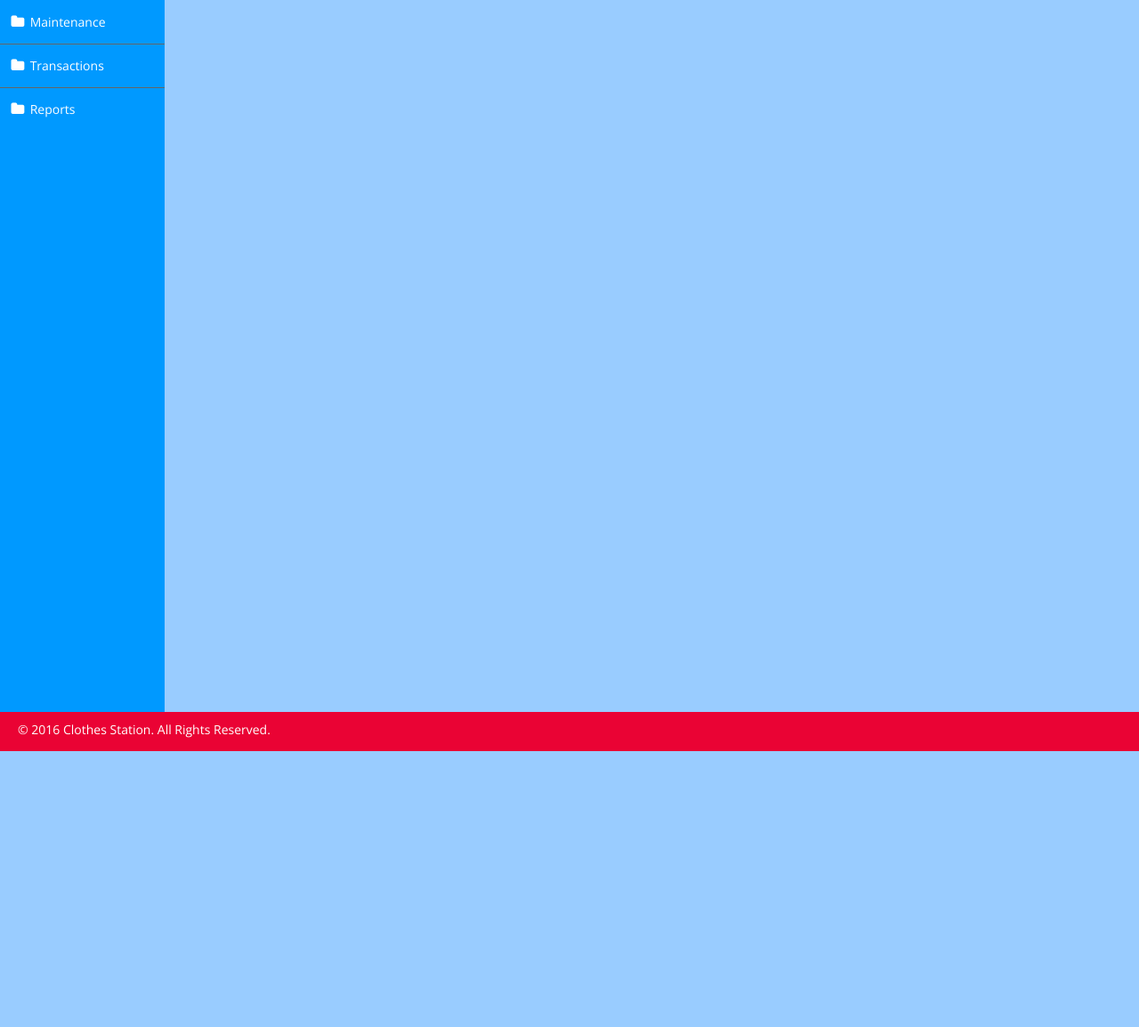
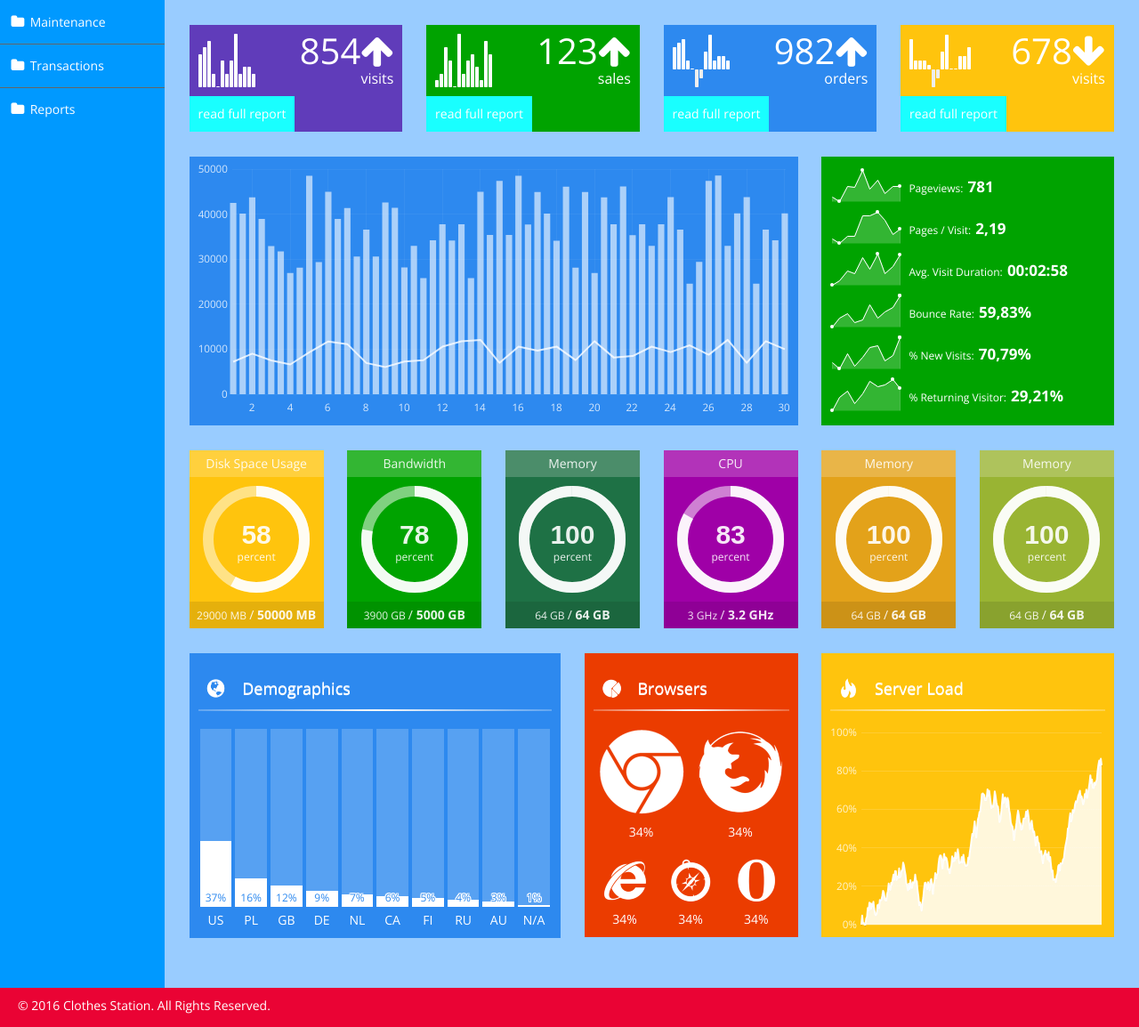
Before and after one commit to alladinxApp/clothes, a PHP site: page / in a window 1280 px wide. Shown: the part 58-1212 px from the top of the page at 89% size. Before the commit the page ends 902 px from the top, so only its background shows below. Run offline with PHP 8.4, Linux system fonts and the light colour scheme; data that the repository does not hold is empty.

Commit message:
update index/default page - add dashboard to the page..

```diff
--- a/index.php
+++ b/index.php
@@ -47,7 +47,7 @@
 
 				<!-- start: Content -->
 				<div id="content" class="span10">
-
+					<? require_once("views/default.php"); ?>
 				<!-- end: Content -->
 				</div><!--/#content.span10-->
 			</div><!--/fluid-row-->
--- /dev/null
+++ b/views/default.php
@@ -0,0 +1,321 @@
+<div class="row-fluid">
+	<div class="span3 statbox purple" onTablet="span6" onDesktop="span3">
+		<div class="boxchart">5,6,7,2,0,4,2,4,8,2,3,3,2</div>
+		<div class="number">854<i class="icon-arrow-up"></i></div>
+		<div class="title">visits</div>
+		<div class="footer">
+			<a href="#"> read full report</a>
+		</div>
+	</div>
+	<div class="span3 statbox green" onTablet="span6" onDesktop="span3">
+		<div class="boxchart">1,2,6,4,0,8,2,4,5,3,1,7,5</div>
+		<div class="number">123<i class="icon-arrow-up"></i></div>
+		<div class="title">sales</div>
+		<div class="footer">
+			<a href="#"> read full report</a>
+		</div>
+	</div>
+	<div class="span3 statbox blue noMargin" onTablet="span6" onDesktop="span3">
+		<div class="boxchart">5,6,7,2,0,-4,-2,4,8,2,3,3,2</div>
+		<div class="number">982<i class="icon-arrow-up"></i></div>
+		<div class="title">orders</div>
+		<div class="footer">
+			<a href="#"> read full report</a>
+		</div>
+	</div>
+	<div class="span3 statbox yellow" onTablet="span6" onDesktop="span3">
+		<div class="boxchart">7,2,2,2,1,-4,-2,4,8,,0,3,3,5</div>
+		<div class="number">678<i class="icon-arrow-down"></i></div>
+		<div class="title">visits</div>
+		<div class="footer">
+			<a href="#"> read full report</a>
+		</div>
+	</div>
+</div>
+
+<div class="row-fluid">
+	<div class="span8 widget blue" onTablet="span7" onDesktop="span8">
+		<div id="stats-chart2"  style="height:282px" ></div>
+	</div>
+	<div class="sparkLineStats span4 widget green" onTablet="span5" onDesktop="span4">
+        <ul class="unstyled">
+            <li><span class="sparkLineStats3"></span>
+                Pageviews:
+                <span class="number">781</span>
+            </li>
+            <li><span class="sparkLineStats4"></span>
+                Pages / Visit:
+                <span class="number">2,19</span>
+            </li>
+            <li><span class="sparkLineStats5"></span>
+                Avg. Visit Duration:
+                <span class="number">00:02:58</span>
+            </li>
+            <li><span class="sparkLineStats6"></span>
+                Bounce Rate: <span class="number">59,83%</span>
+            </li>
+            <li><span class="sparkLineStats7"></span>
+                % New Visits:
+                <span class="number">70,79%</span>
+            </li>
+            <li><span class="sparkLineStats8"></span>
+                % Returning Visitor:
+                <span class="number">29,21%</span>
+            </li>
+        </ul>
+		<div class="clearfix"></div>
+    </div><!-- End .sparkStats -->
+</div>
+
+<div class="row-fluid hideInIE8 circleStats">
+	<div class="span2" onTablet="span4" onDesktop="span2">
+    	<div class="circleStatsItemBox yellow">
+			<div class="header">Disk Space Usage</div>
+			<span class="percent">percent</span>
+			<div class="circleStat">
+        		<input type="text" value="58" class="whiteCircle" />
+			</div>
+			<div class="footer">
+				<span class="count">
+					<span class="number">20000</span>
+					<span class="unit">MB</span>
+				</span>
+				<span class="sep"> / </span>
+				<span class="value">
+					<span class="number">50000</span>
+					<span class="unit">MB</span>
+				</span>
+			</div>
+    	</div>
+	</div>
+
+	<div class="span2" onTablet="span4" onDesktop="span2">
+    	<div class="circleStatsItemBox green">
+			<div class="header">Bandwidth</div>
+			<span class="percent">percent</span>
+			<div class="circleStat">
+        		<input type="text" value="78" class="whiteCircle" />
+			</div>
+			<div class="footer">
+				<span class="count">
+					<span class="number">5000</span>
+					<span class="unit">GB</span>
+				</span>
+				<span class="sep"> / </span>
+				<span class="value">
+					<span class="number">5000</span>
+					<span class="unit">GB</span>
+				</span>
+			</div>
+    	</div>
+	</div>
+
+	<div class="span2" onTablet="span4" onDesktop="span2">
+    	<div class="circleStatsItemBox greenDark">
+			<div class="header">Memory</div>
+			<span class="percent">percent</span>
+        	<div class="circleStat">
+        		<input type="text" value="100" class="whiteCircle" />
+			</div>
+			<div class="footer">
+				<span class="count">
+					<span class="number">64</span>
+					<span class="unit">GB</span>
+				</span>
+				<span class="sep"> / </span>
+				<span class="value">
+					<span class="number">64</span>
+					<span class="unit">GB</span>
+				</span>
+			</div>
+    	</div>
+	</div>
+
+	<div class="span2 noMargin" onTablet="span4" onDesktop="span2">
+    	<div class="circleStatsItemBox pink">
+			<div class="header">CPU</div>
+			<span class="percent">percent</span>
+        	<div class="circleStat">
+        		<input type="text" value="83" class="whiteCircle" />
+			</div>
+			<div class="footer">
+				<span class="count">
+					<span class="number">64</span>
+					<span class="unit">GHz</span>
+				</span>
+				<span class="sep"> / </span>
+				<span class="value">
+					<span class="number">3.2</span>
+					<span class="unit">GHz</span>
+				</span>
+			</div>
+    	</div>
+	</div>
+
+	<div class="span2" onTablet="span4" onDesktop="span2">
+    	<div class="circleStatsItemBox orange">
+			<div class="header">Memory</div>
+			<span class="percent">percent</span>
+        	<div class="circleStat">
+        		<input type="text" value="100" class="whiteCircle" />
+			</div>
+			<div class="footer">
+				<span class="count">
+					<span class="number">64</span>
+					<span class="unit">GB</span>
+				</span>
+				<span class="sep"> / </span>
+				<span class="value">
+					<span class="number">64</span>
+					<span class="unit">GB</span>
+				</span>
+			</div>
+    	</div>
+	</div>
+
+	<div class="span2" onTablet="span4" onDesktop="span2">
+    	<div class="circleStatsItemBox greenLight">
+			<div class="header">Memory</div>
+			<span class="percent">percent</span>
+        	<div class="circleStat">
+        		<input type="text" value="100" class="whiteCircle" />
+			</div>
+			<div class="footer">
+				<span class="count">
+					<span class="number">64</span>
+					<span class="unit">GB</span>
+				</span>
+				<span class="sep"> / </span>
+				<span class="value">
+					<span class="number">64</span>
+					<span class="unit">GB</span>
+				</span>
+			</div>
+    	</div>
+	</div>
+</div>
+
+<div class="row-fluid">
+	<div class="widget blue span5" onTablet="span6" onDesktop="span5">
+		<h2><span class="glyphicons globe"><i></i></span> Demographics</h2>
+		<hr>
+		<div class="content">
+			<div class="verticalChart">
+				<div class="singleBar">
+					<div class="bar">
+						<div class="value">
+							<span>37%</span>
+						</div>
+					</div>
+					<div class="title">US</div>
+				</div>
+				<div class="singleBar">
+					<div class="bar">
+						<div class="value">
+							<span>16%</span>
+						</div>
+					</div>
+					<div class="title">PL</div>
+				</div>
+				<div class="singleBar">
+					<div class="bar">
+						<div class="value">
+							<span>12%</span>
+						</div>
+					</div>
+					<div class="title">GB</div>
+				</div>
+				<div class="singleBar">
+					<div class="bar">
+						<div class="value">
+							<span>9%</span>
+						</div>
+					</div>
+					<div class="title">DE</div>
+				</div>
+				<div class="singleBar">
+					<div class="bar">
+						<div class="value">
+							<span>7%</span>
+						</div>
+					</div>
+					<div class="title">NL</div>
+				</div>
+				<div class="singleBar">
+					<div class="bar">
+						<div class="value">
+							<span>6%</span>
+						</div>
+					</div>
+					<div class="title">CA</div>
+				</div>
+				<div class="singleBar">
+					<div class="bar">
+						<div class="value">
+							<span>5%</span>
+						</div>
+					</div>
+					<div class="title">FI</div>
+				</div>
+				<div class="singleBar">
+					<div class="bar">
+						<div class="value">
+							<span>4%</span>
+						</div>
+					</div>
+					<div class="title">RU</div>
+				</div>
+				<div class="singleBar">
+					<div class="bar">
+						<div class="value">
+							<span>3%</span>
+						</div>
+					</div>
+					<div class="title">AU</div>
+				</div>
+				<div class="singleBar">
+					<div class="bar">
+						<div class="value">
+							<span>1%</span>
+						</div>
+					</div>
+					<div class="title">N/A</div>
+				</div>
+				<div class="clearfix"></div>
+			</div>
+		</div>
+	</div><!--/span-->
+	<div class="widget span3 red" onTablet="span6" onDesktop="span3">
+		<h2><span class="glyphicons pie_chart"><i></i></span> Browsers</h2>
+		<hr>
+		<div class="content">
+			<div class="browserStat big">
+				<img src="img/browser-chrome-big.png" alt="Chrome">
+				<span>34%</span>
+			</div>
+			<div class="browserStat big">
+				<img src="img/browser-firefox-big.png" alt="Firefox">
+				<span>34%</span>
+			</div>
+			<div class="browserStat">
+				<img src="img/browser-ie.png" alt="Internet Explorer">
+				<span>34%</span>
+			</div>
+			<div class="browserStat">
+				<img src="img/browser-safari.png" alt="Safari">
+				<span>34%</span>
+			</div>
+			<div class="browserStat">
+				<img src="img/browser-opera.png" alt="Opera">
+				<span>34%</span>
+			</div>
+		</div>
+	</div>
+	<div class="widget yellow span4 noMargin" onTablet="span12" onDesktop="span4">
+		<h2><span class="glyphicons fire"><i></i></span> Server Load</h2>
+		<hr>
+		<div class="content">
+			 <div id="serverLoad2" style="height:224px;"></div>
+		</div>
+	</div>
+</div>
```
